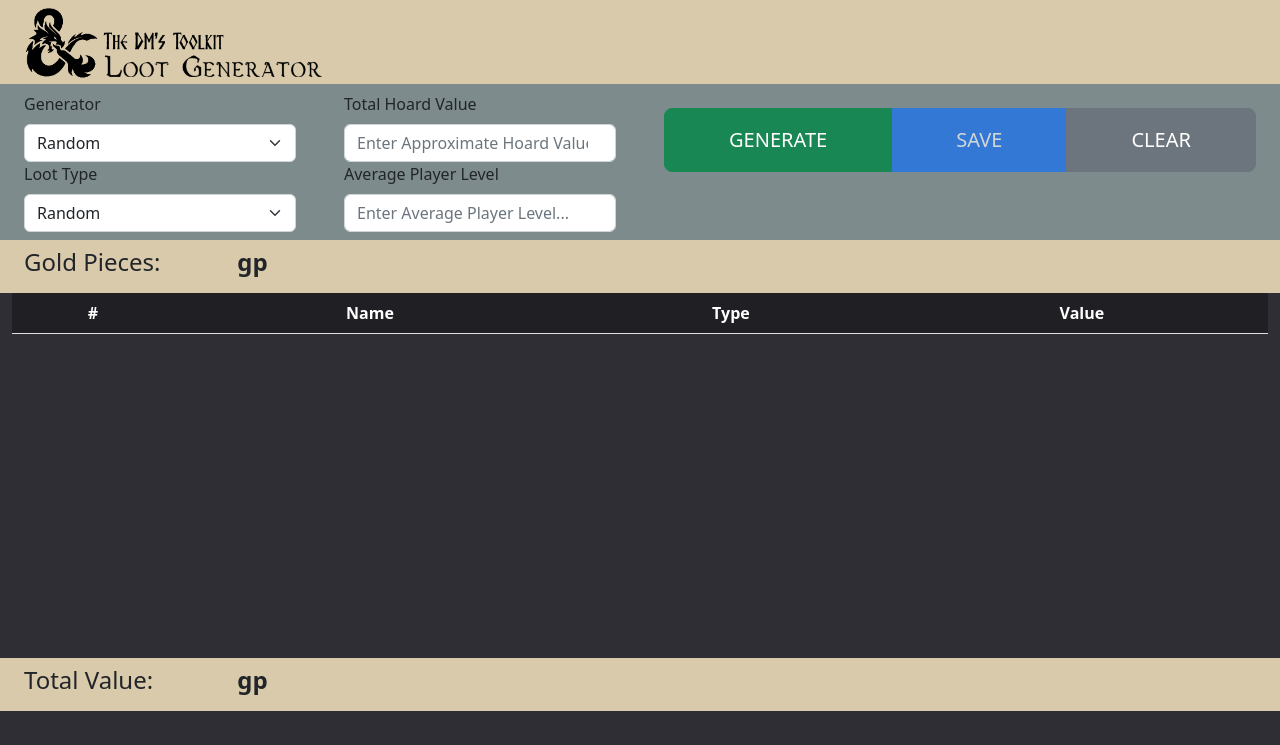
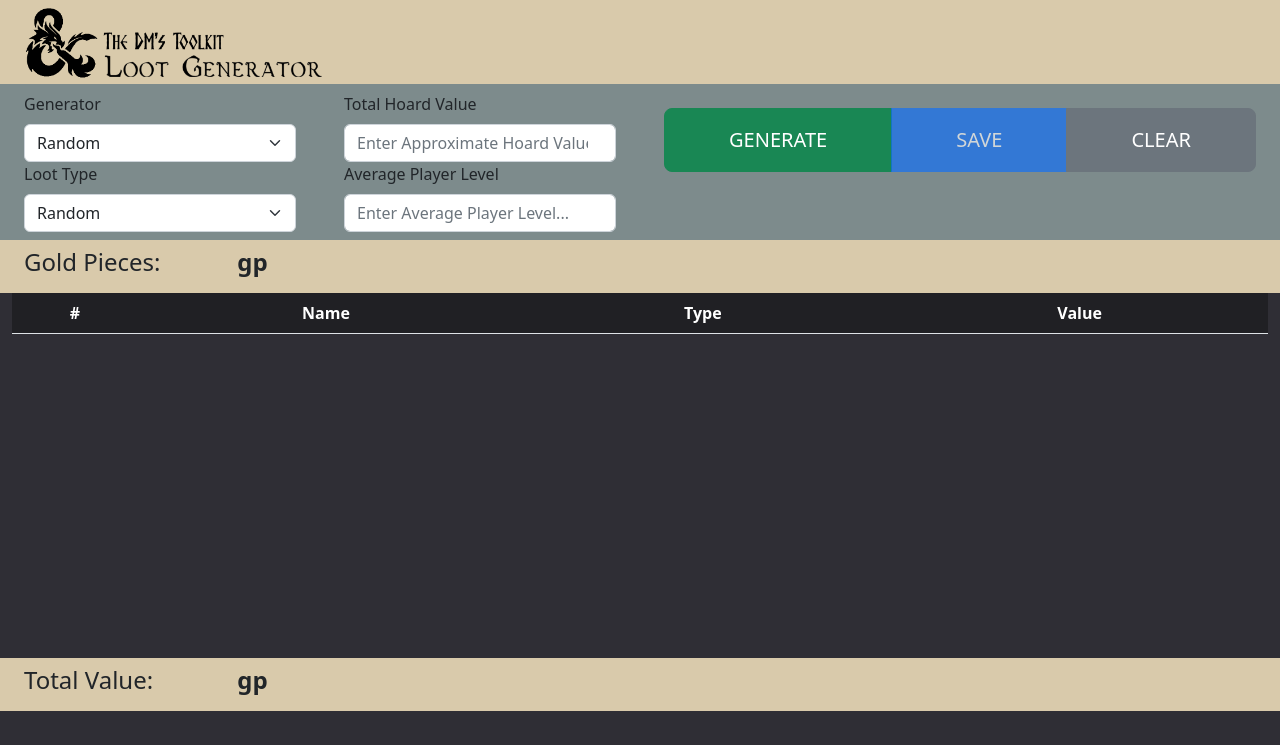
Before and after one commit to schiltz3/The-DMs-Toolkit, a Django app: page /loot_generator/ in a window 1280 px wide. Shown: the part 55-800 px from the top of the page. Run offline with Django 4.2, Linux system fonts and the light colour scheme; lists and menus that the app fills with data are empty; some libraries are stand-ins or nearby versions.

Commit message:
Made the loot table column widths stay fixed yet remain responsive.

```diff
--- a/toolkit/templates/loot_generator.html
+++ b/toolkit/templates/loot_generator.html
@@ -104,10 +104,10 @@
                     <table class="table table-hover">
                         <thead style="position: sticky; top: 0;">
                         <tr>
-                            <th scope="col" >#</th>
-                            <th scope="col">Name</th>
-                            <th scope="col">Type</th>
-                            <th scope="col">Value</th>
+                            <th style="width: 10%" scope="col" >#</th>
+                            <th style="width: 30%" scope="col">Name</th>
+                            <th style="width: 30%" scope="col">Type</th>
+                            <th style="width: 30%" scope="col">Value</th>
                         </tr>
                         </thead>
                         <tbody>
```
